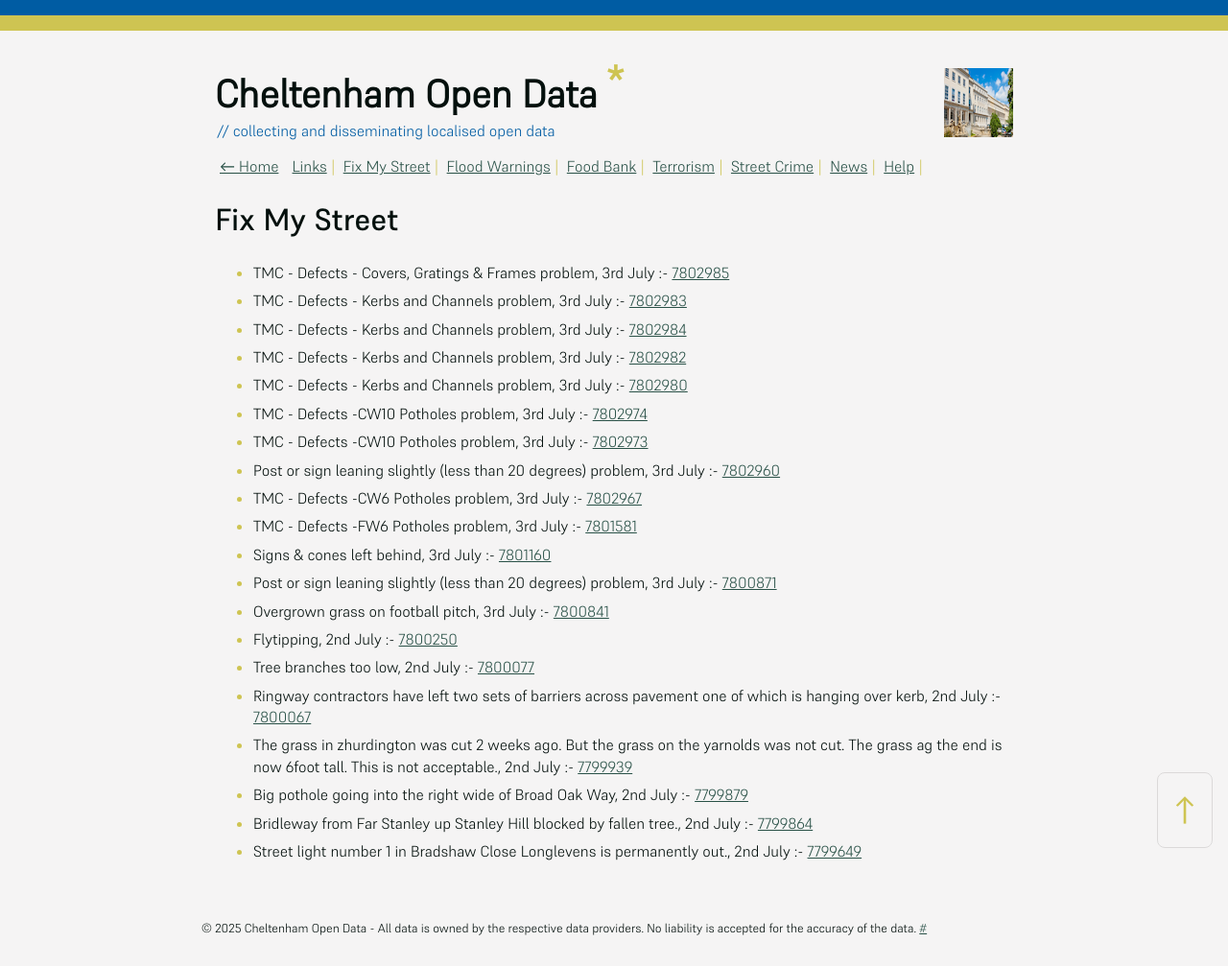
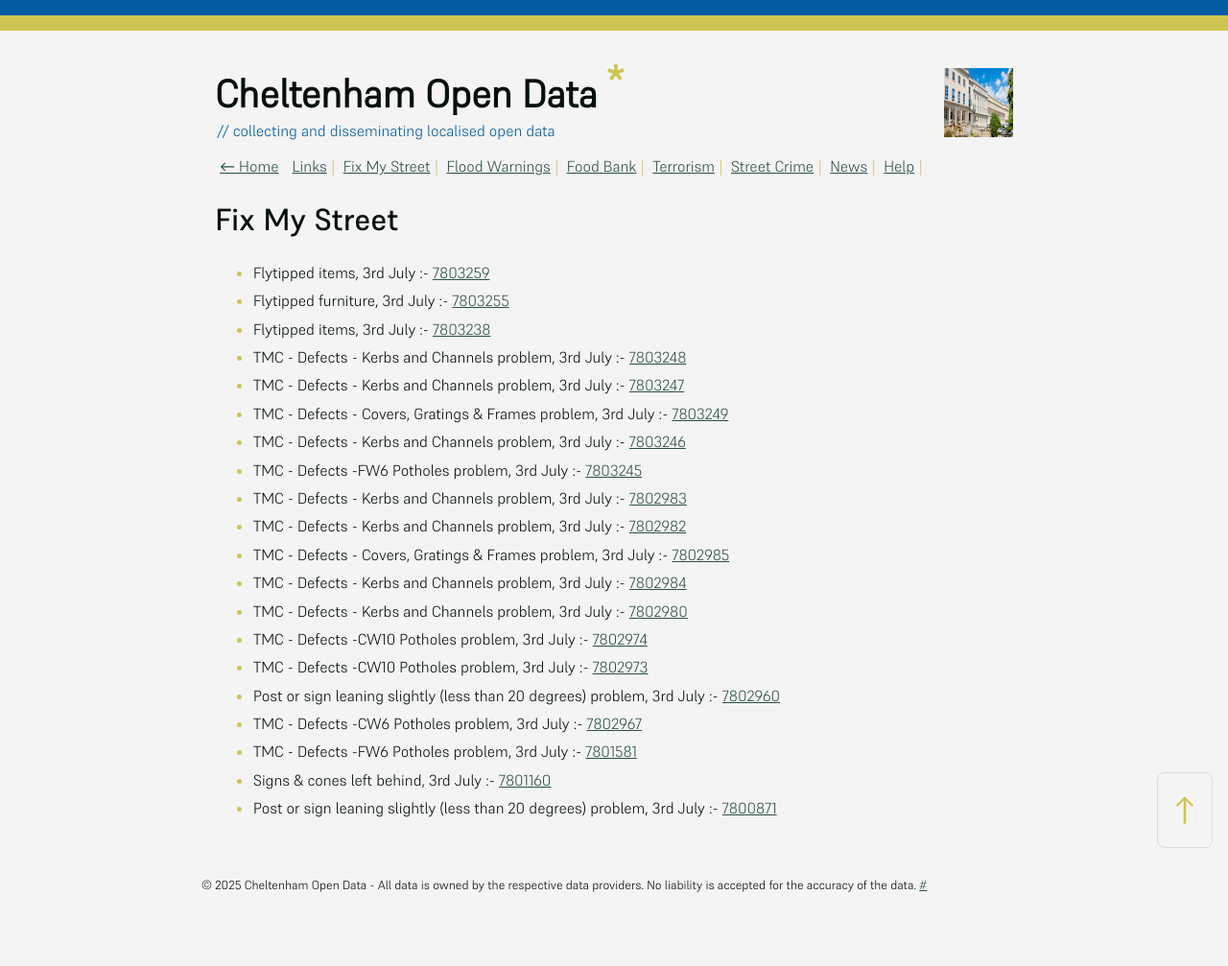
Before and after one commit to mat-0/cheltenham-open-data, a Jekyll site: the page built from _pages/fix-my-street.md, in a window 1280 px wide. Shown: the whole page at 96% size. Built offline with Jekyll 4.4.1, drawn with Linux system fonts in a browser that asks for light colours; after the commit the page ends 962 px from its top, so only the background shows below that.

Commit message:
Updated 2025-07-03 11:58:09

```diff
--- a/_pages/fix-my-street.md
+++ b/_pages/fix-my-street.md
@@ -9,10 +9,18 @@ permalink: /fix-my-street
 
 <!-- fix_marker starts -->
 
+- Flytipped items, 3rd July :- [7803259](https://www.fixmystreet.com/report/7803259)
+- Flytipped furniture, 3rd July :- [7803255](https://www.fixmystreet.com/report/7803255)
+- Flytipped items, 3rd July :- [7803238](https://www.fixmystreet.com/report/7803238)
+- TMC - Defects - Kerbs and Channels problem, 3rd July :- [7803248](https://www.fixmystreet.com/report/7803248)
+- TMC - Defects - Kerbs and Channels problem, 3rd July :- [7803247](https://www.fixmystreet.com/report/7803247)
+- TMC - Defects - Covers, Gratings & Frames problem, 3rd July :- [7803249](https://www.fixmystreet.com/report/7803249)
+- TMC - Defects - Kerbs and Channels problem, 3rd July :- [7803246](https://www.fixmystreet.com/report/7803246)
+- TMC - Defects -FW6 Potholes problem, 3rd July :- [7803245](https://www.fixmystreet.com/report/7803245)
+- TMC - Defects - Kerbs and Channels problem, 3rd July :- [7802983](https://www.fixmystreet.com/report/7802983)
+- TMC - Defects - Kerbs and Channels problem, 3rd July :- [7802982](https://www.fixmystreet.com/report/7802982)
 - TMC - Defects - Covers, Gratings & Frames problem, 3rd July :- [7802985](https://www.fixmystreet.com/report/7802985)
-- TMC - Defects - Kerbs and Channels problem, 3rd July :- [7802983](https://www.fixmystreet.com/report/7802983)
 - TMC - Defects - Kerbs and Channels problem, 3rd July :- [7802984](https://www.fixmystreet.com/report/7802984)
-- TMC - Defects - Kerbs and Channels problem, 3rd July :- [7802982](https://www.fixmystreet.com/report/7802982)
 - TMC - Defects - Kerbs and Channels problem, 3rd July :- [7802980](https://www.fixmystreet.com/report/7802980)
 - TMC - Defects -CW10 Potholes problem, 3rd July :- [7802974](https://www.fixmystreet.com/report/7802974)
 - TMC - Defects -CW10 Potholes problem, 3rd July :- [7802973](https://www.fixmystreet.com/report/7802973)
@@ -21,13 +29,5 @@ permalink: /fix-my-street
 - TMC - Defects -FW6 Potholes problem, 3rd July :- [7801581](https://www.fixmystreet.com/report/7801581)
 - Signs & cones left behind, 3rd July :- [7801160](https://www.fixmystreet.com/report/7801160)
 - Post or sign leaning slightly (less than 20 degrees) problem, 3rd July :- [7800871](https://www.fixmystreet.com/report/7800871)
-- Overgrown grass on football pitch, 3rd July :- [7800841](https://www.fixmystreet.com/report/7800841)
-- Flytipping, 2nd July :- [7800250](https://www.fixmystreet.com/report/7800250)
-- Tree branches too low, 2nd July :- [7800077](https://www.fixmystreet.com/report/7800077)
-- Ringway contractors have left two sets of barriers across pavement one of which is hanging over kerb, 2nd July :- [7800067](https://www.fixmystreet.com/report/7800067)
-- The grass in zhurdington was cut 2 weeks ago. But the grass on the yarnolds was not cut. The grass ag the end is now 6foot tall. This is not acceptable., 2nd July :- [7799939](https://www.fixmystreet.com/report/7799939)
-- Big pothole going into the right wide of Broad Oak Way, 2nd July :- [7799879](https://www.fixmystreet.com/report/7799879)
-- Bridleway from Far Stanley up Stanley Hill blocked by fallen tree., 2nd July :- [7799864](https://www.fixmystreet.com/report/7799864)
-- Street light number 1 in Bradshaw Close Longlevens is permanently out., 2nd July :- [7799649](https://www.fixmystreet.com/report/7799649)
 
 <!-- fix_marker ends -->
```
Also changed, not shown: _data/flood.json (+5 -27 lines), _pages/news.md (+8 -8 lines), index.md (+4 -4 lines).
